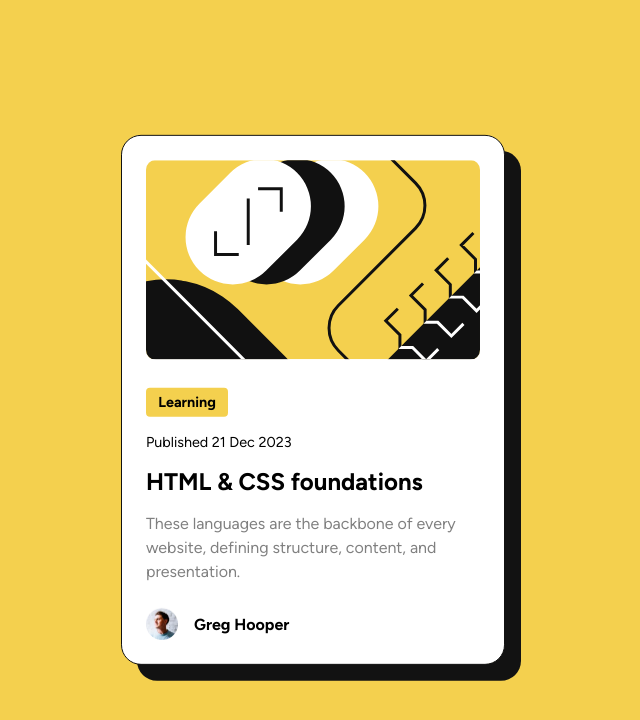
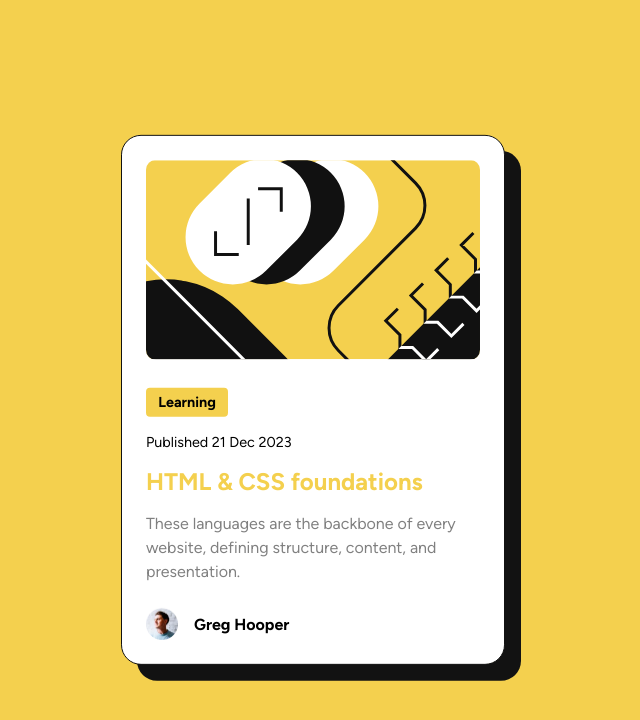
Before and after one commit to MaxCodeCraft/blog-card, a plain HTML site: page index.html in a window 1280 px wide. In both pictures the pointer is over the element "HTML & CSS foundations". Shown: the whole page, without its empty margins (327-967 px from the left). Drawn offline with Linux system fonts and the light colour scheme.

Commit message:
Update style.css

```diff
--- a/style.css
+++ b/style.css
@@ -43,7 +43,6 @@ body {
     border: 1px solid var(--color-black);
     border-radius: 20px;
     box-shadow: 8px 8px var(--color-black);
-    cursor: pointer;
     font-family: 'Figtree';
     transition: 0.2s ease;
     font-style: normal;
@@ -85,6 +84,12 @@ body {
 h1 {
     margin-top: 1rem;
     font-size: 1.5rem;
+    cursor: pointer;
+}
+
+h1:hover {
+    color: var(--color-yellow);
+    transition: 0.2s ease;
 }
 
 .date {
```
